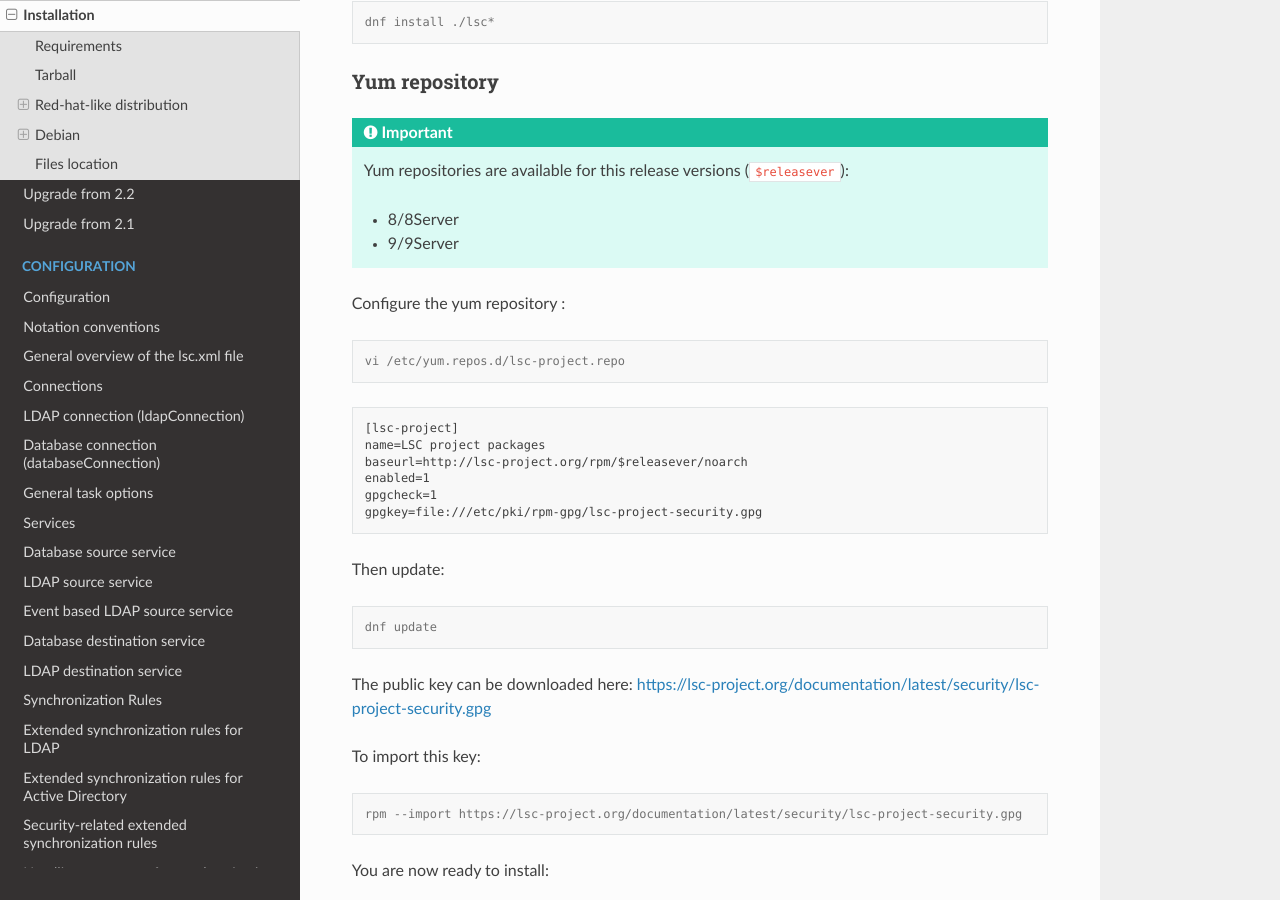
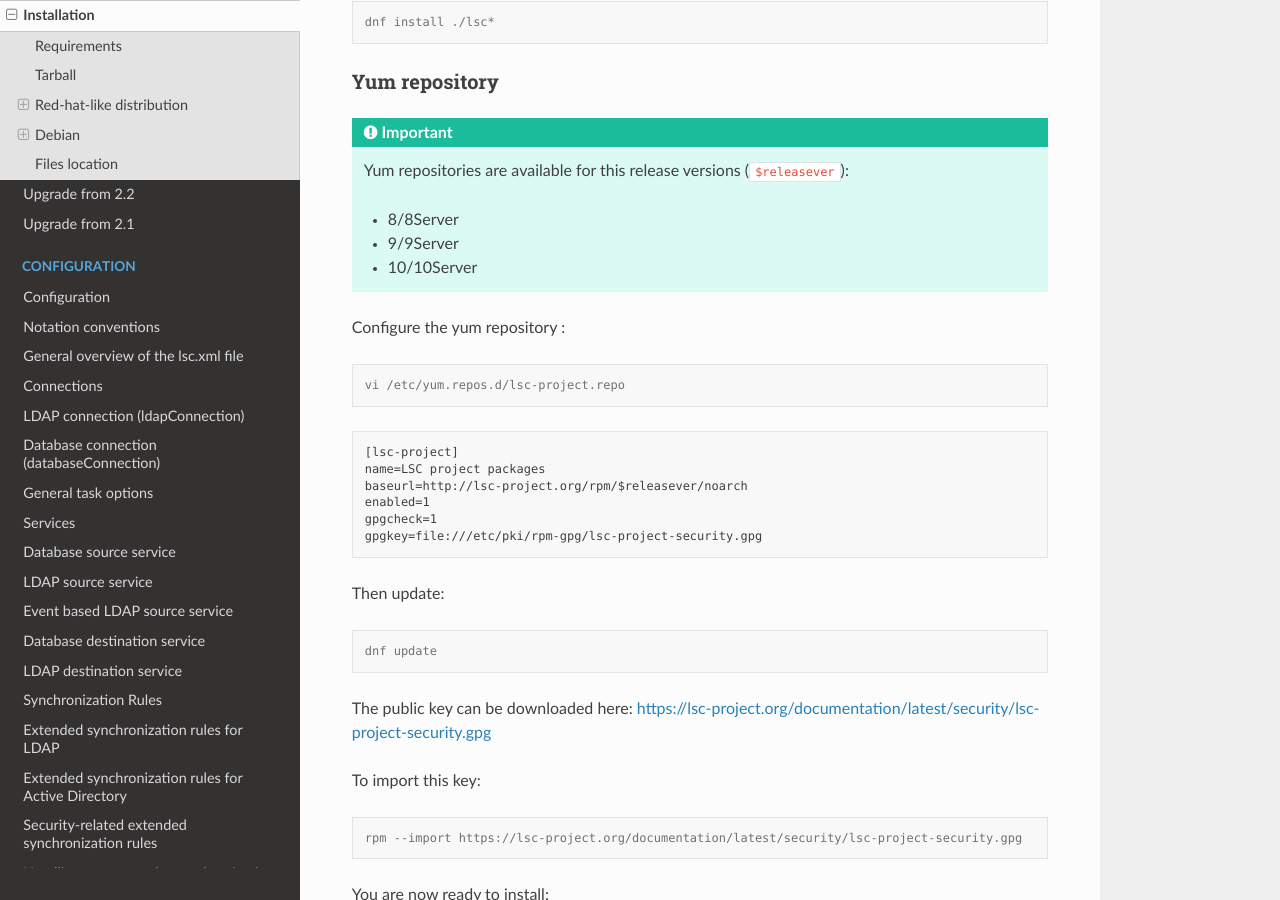
Before and after one commit to lsc-project/documentation, a Sphinx documentation site: the page built from source/installation.rst, in a window 1280 px wide and 900 px high, scrolled down 1089 px. Built offline with Sphinx 7.4.7 and the Read the Docs theme 3.1.0, drawn with Linux system fonts in a browser that asks for light colours.

Commit message:
add RHEL10 compatibility

```diff
--- a/source/installation.rst
+++ b/source/installation.rst
@@ -59,6 +59,7 @@
 
     * 8/8Server
     * 9/9Server
+    * 10/10Server
 
 Configure the yum repository :
 
```
